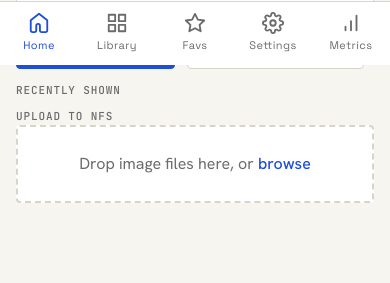
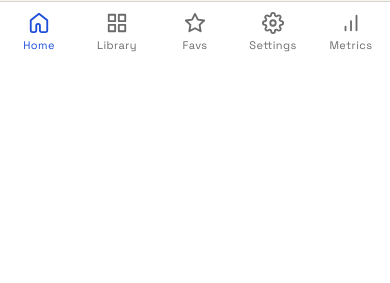
Before and after one commit to sethstuart/vibeFrame, a FastAPI app: template src/vibeframe/web/templates/home.html in a window 390 px wide. Shown: the part 779-1062 px from the top of the page. After the commit the page ends 831 px from the top, so only its background shows below. Run offline with FastAPI, Linux system fonts and the light colour scheme; the template is opened without the code that fills it: most values are stand-ins (such as "Sample title", 1, 10 or a date in 2020); data that the repository does not hold is empty; parts of the project's set-up code (start-up, migrations or seed data) failed here and were passed over; some libraries are stand-ins or nearby versions.

Commit message:
No-scroll over max-width on home; doc port-80 cleanup
Home page sizing
- main.app-main.fit-viewport rule now applies unconditionally (no
  @media min-width or min-height guard). Whatever the viewport size,
  the hero row absorbs leftover space via flex: 1 1 auto; min-height:
  0 and the image-frame stays height-driven (height: 100%; width:
  auto; aspect-ratio: 480/800). Result: image is as large as fits,
  page never scrolls. No-scroll wins over max-width, per the user's
  correction.
- height + max-height + overflow: hidden on the fit-viewport main is
  a hard guarantee against any descendant ever pushing the page past
  the viewport.
- Mobile carve-out: account for the 64 px bottom nav inside the
  height calc so the upload zone isn't chopped behind it.

Docs reflect host port 80
- README's two browser-facing URLs (intro + metrics) drop ":8080"
  since docker-compose already maps host 80 -> container 8080. The
  bench command example keeps :8080 because it's executed inside the
  container via docker exec, where the container's own port is still
  8080 (uvicorn binds an unprivileged port; mapping happens at the
  Docker bridge).
- No code changes: VIBEFRAME_WEB_PORT default, Dockerfile EXPOSE /
  HEALTHCHECK, .env.example all stay at 8080 because they describe
  the container-internal port, not the host-visible one.

Co-Authored-By: Claude Sonnet 4.6 <noreply@anthropic.com>
Claude-Session: https://claude.ai/code/session_0135V7NdmyEEXKSk64jMtRjW

```diff
--- a/src/vibeframe/web/static/app.css
+++ b/src/vibeframe/web/static/app.css
@@ -102,16 +102,18 @@ main.app-main {
   margin: 0 auto;
 }
 
-/* Home page on desktop: flex column that fills viewport height so the
-   hero row absorbs leftover space and the whole single-column stack
-   (title, hero, action bar, recent, upload) fits without scrolling. */
-@media (min-height: 600px) and (min-width: 721px) {
+/* Home page: flex column that fills viewport height so the hero row
+   absorbs leftover space and the whole single-column stack (title, hero,
+   action bar, recent, upload) fits without scrolling — at every viewport
+   size. The hero image shrinks to fit the available row; no-scroll wins
+   over max-width when those conflict. */
 main.app-main.fit-viewport {
   display: flex;
   flex-direction: column;
-    gap: var(--space-4);
-    min-height: calc(100vh - var(--header-height));
+  gap: var(--space-3);
+  height: calc(100vh - var(--header-height));
   max-height: calc(100vh - var(--header-height));
+  overflow: hidden;          /* hard guarantee */
   padding: var(--space-4) var(--space-6);
 }
 main.app-main.fit-viewport > .page-title,
@@ -121,10 +123,19 @@ main.app-main {
 main.app-main.fit-viewport > .upload-section { flex: 0 0 auto; }
 main.app-main.fit-viewport > .hero {
   flex: 1 1 auto;
-    min-height: 0;
+  min-height: 0;             /* allow flex item to shrink past content size */
   display: flex;
   align-items: center;
   justify-content: center;
+}
+/* On mobile the bottom nav eats the last 64 px of the viewport, so the
+   .fit-viewport box has to leave room or its overflow:hidden chops the
+   upload zone behind it. */
+@media (max-width: 720px) {
+  main.app-main.fit-viewport {
+    height: calc(100vh - var(--header-height) - 64px);
+    max-height: calc(100vh - var(--header-height) - 64px);
+    padding: var(--space-3) var(--space-4);
   }
 }
 
```
Also changed, not shown: README.md. Lines whose indentation alone changed are shown as unchanged.
